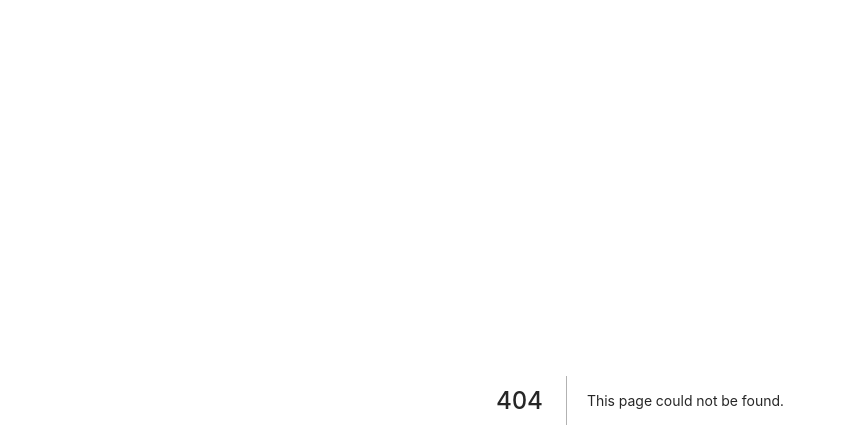
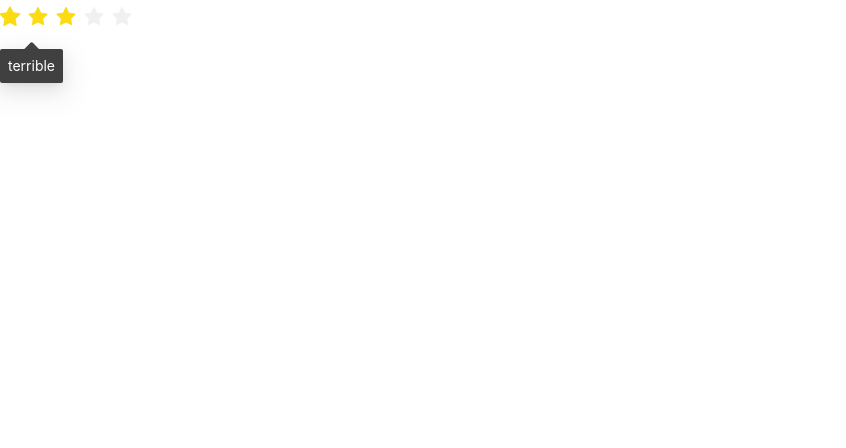
Before and after one commit to wem519/freeboard-frontend, a Next.js app in the folder class/: page /quiz/11-library/1-star in a window 1280 px wide. Before the commit this address had no page. Shown: the top 448 px of the page, without its empty margins (0-846 px from the left). Built offline with nearby package versions, Linux system fonts and the light colour scheme.

Commit message:
3주차 1일 quiz

```diff
--- /dev/null
+++ b/class/pages/quiz/11-library/1-star/index.tsx
@@ -0,0 +1,20 @@
+import { Rate } from "antd";
+import { useState } from "react";
+
+export default function Library() {
+  const [value, setValue] = useState(3);
+
+  const handleChange = (value) => {
+    setValue(value);
+    // alert(value + "점");  ===>1-1 1.
+  };
+  const desc = ["terrible", "bad", "normal", "good", "wonderful"];
+
+  return (
+    <span>
+      <Rate tooltips={desc} onChange={handleChange} value={value} />
+      {/*  ===>  1-1 2. */}
+      {/* <Rate tooltips={desc} onChange={this.handleChange} value={value} /> */}
+    </span>
+  );
+}
```
Also changed, not shown: class/pages/quiz/11-library/2-calender/index.tsx (added, +9 -0 lines), class/pages/quiz/11-library/3-youtube/index.tsx (added, +18 -0 lines).
